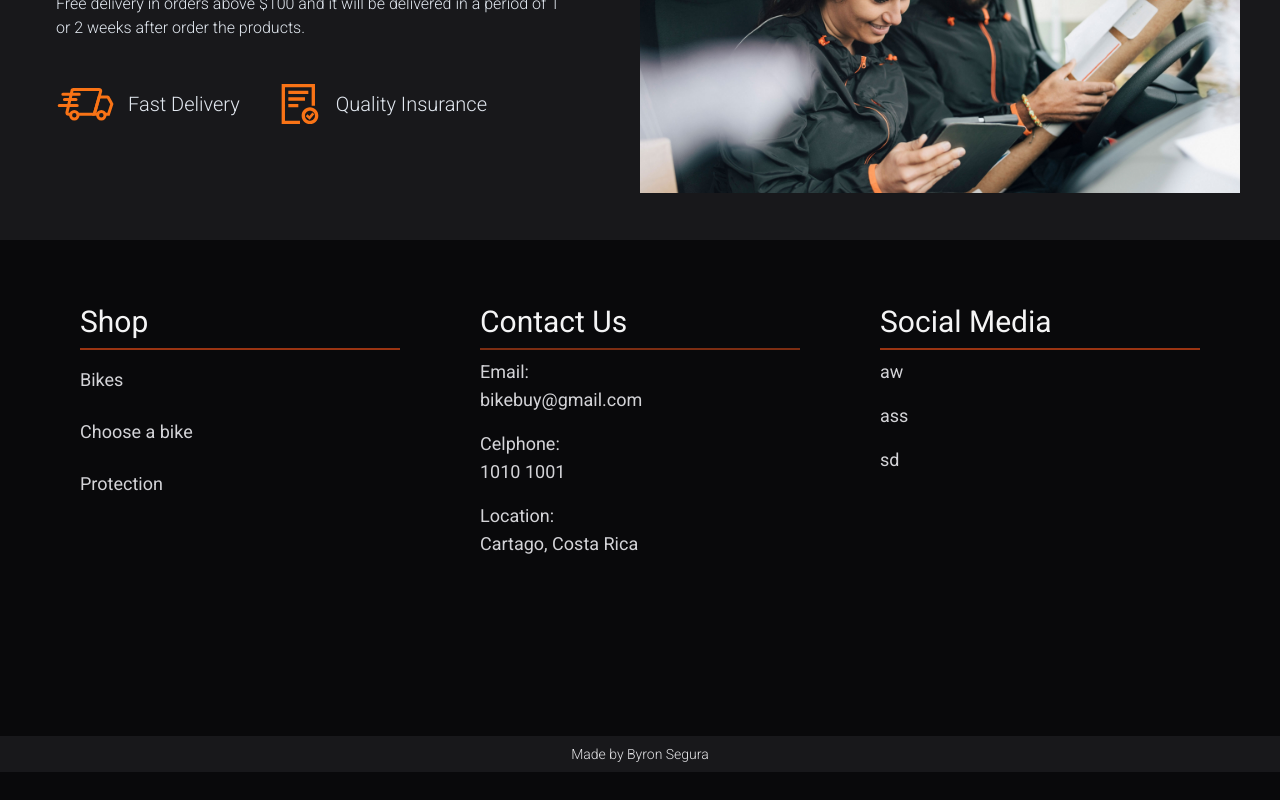
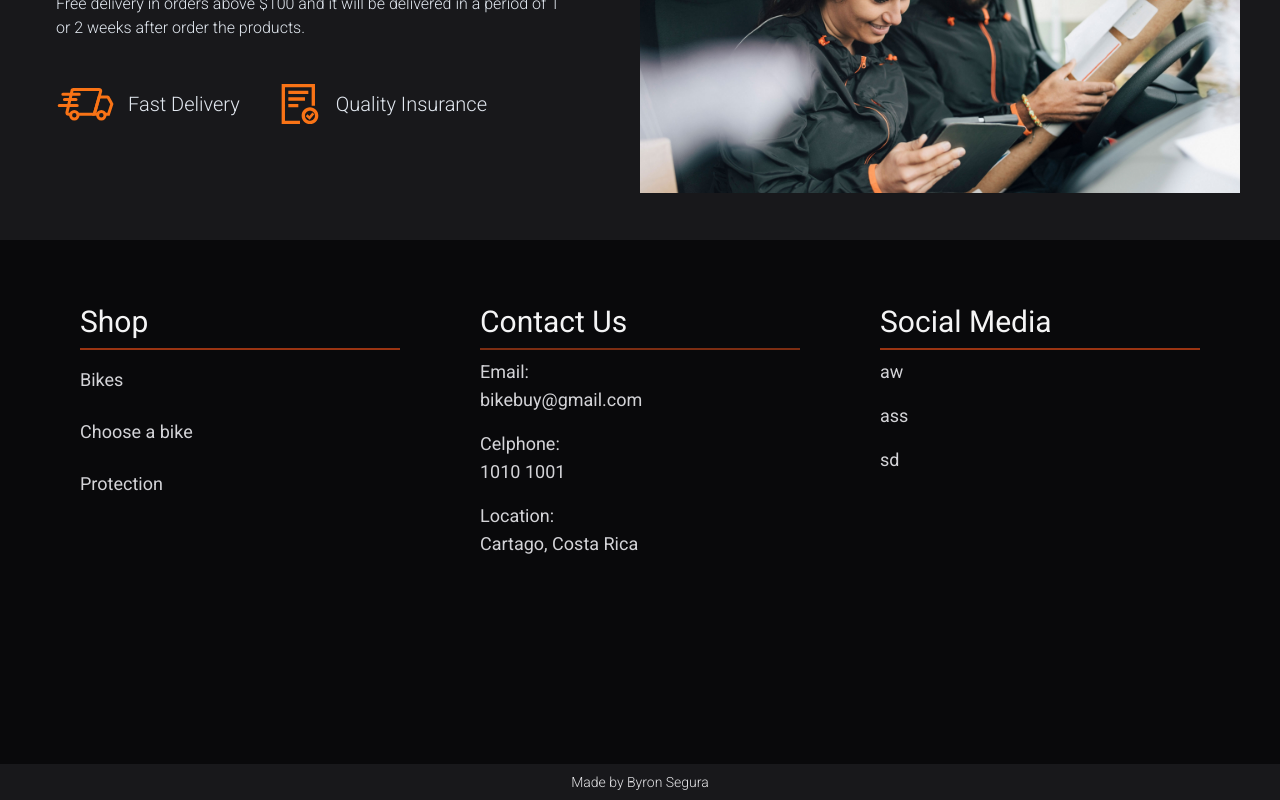
Before and after one commit to Byron-Segura/bike-shop, a React (Vite) app: page / in a window 1280 px wide. Shown: the part 2325-3125 px from the top of the page. Built offline with nearby package versions, Linux system fonts and the light colour scheme.

Commit message:
Change Footer.jsx layout

```diff
--- a/src/components/Footer.jsx
+++ b/src/components/Footer.jsx
@@ -2,7 +2,7 @@ import { NavLink } from './NavLink'
 
 export function Footer () {
   return (
-    <section className='bg-zinc-950 h-fit md:h-[70vh]'>
+    <section className='bg-zinc-950 h-fit md:h-[70vh] flex flex-col justify-between'>
       <article className='p-4 h-4/5 md:p-8 text-zinc-100 flex flex-col sm:flex-row gap-8 sm:justify-evenly items-center sm:items-start'>
         <div className='pt-6 w-80'>
           <h2 className='border-b-2 border-b-orange-800 text-3xl py-2'>Shop</h2>
@@ -38,7 +38,7 @@ export function Footer () {
           </ul>
         </div>
       </article>
-      <div className='relative bottom-0 mt-12 bg-zinc-900 text-zinc-200 flex items-center justify-center p-2 font-extralight text-sm'>
+      <div className='relative bottom-0 bg-zinc-900 text-zinc-200 flex items-center justify-center p-2 font-extralight text-sm'>
         <h3>Made by Byron Segura</h3>
       </div>
     </section>
```
